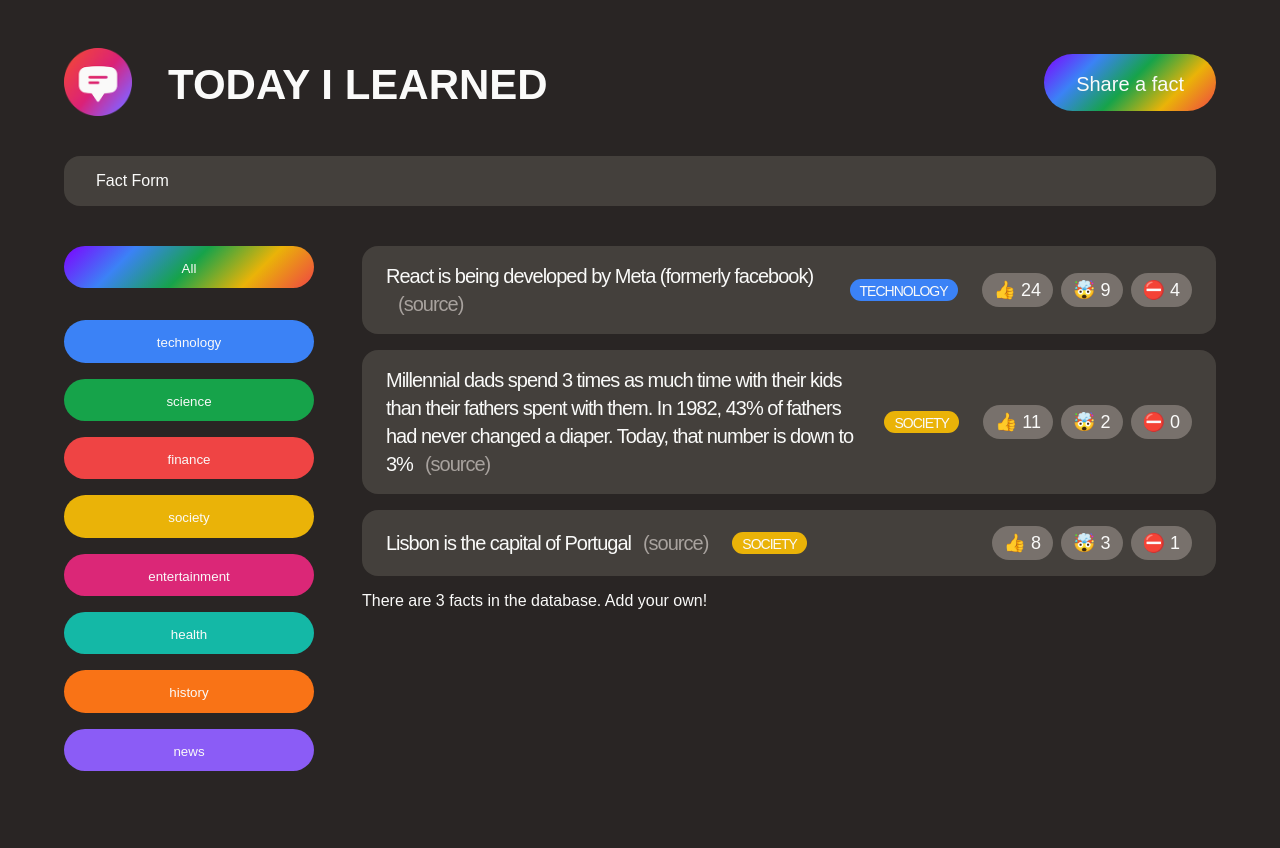
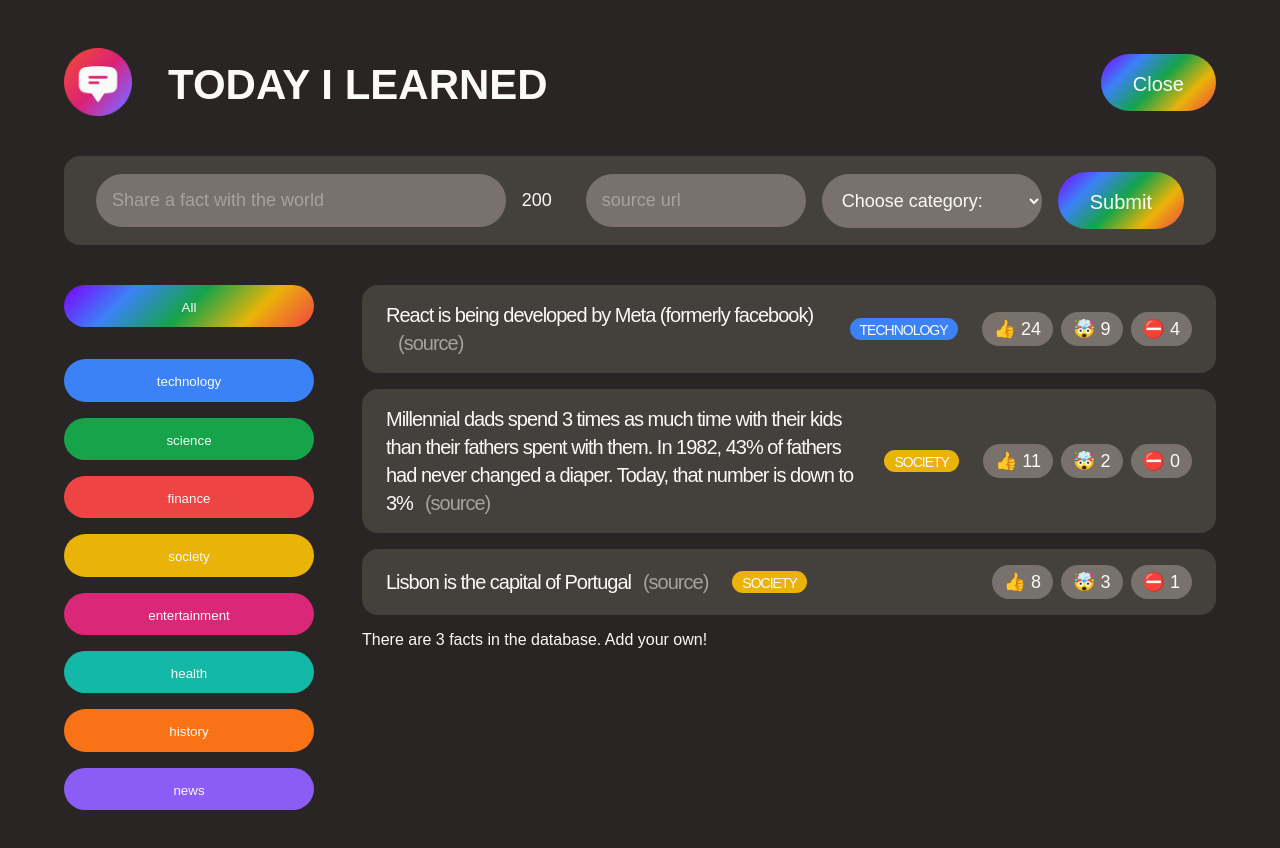
Before and after one commit to chrislee-webdev/today-i-learned, a React (Create React App) app: page / in a window 1280 px wide. Both pictures are taken after a click on the button "Share a fact". Shown: the top 848 px of the page. Built offline with nearby package versions, Linux system fonts and the light colour scheme; a web font is replaced by a local one.

Commit message:
worked on adding category column, hide and show form, and character length countdown

```diff
--- a/src/App.js
+++ b/src/App.js
@@ -46,22 +46,12 @@
 
   return (
     <>
-    {/* Header */}
-    <header className="header">
-            <div className="logo">
-                <img src="logo.png" alt="Today I Learned Logo" />
-            <h1>Today I Learned</h1>
-            </div>
-
-            <button className="btn btn-large btn-open"
-            // update state variable
-            onClick={() => setShowForm((show) => !show)}>Share a fact</button>
-        </header>
+    <Header showForm = {showForm}setShowForm = {setShowForm}/>
 
     {/* Use state variable */}
     {showForm ? <NewFactForm /> : null}
 
-    <main className="main">
+    <main className = "main">
      <CategoryFilter />
      <FactList />
     </main>
@@ -69,9 +59,44 @@
   )
 };
 
+function Header({ showForm, setShowForm }) {
+  const appTitle = 'Today I Learned';
+
+  return (
+  <header className="header">
+            <div className="logo">
+                <img src="logo.png" alt="Today I Learned Logo" />
+            <h1>{appTitle}</h1>
+            </div>
+
+            <button className="btn btn-large btn-open"
+            // update state variable
+            onClick={() => setShowForm((show) => !show)}>{showForm ? 'Close' : 'Share a fact'}</button>
+        </header>
+)};
+
 function NewFactForm() {
-  return <form className='fact-form'>Fact Form</form>
-}
+  const [text, setText]=useState("");
+  const [source, setSource]=useState("");
+  const [category, setCategory]=useState("");
+  const textLength = text.length
+
+  function handleSubmit(e) {
+    e.preventDefault();
+  };
+
+  return <form className="fact-form" onSubmit={handleSubmit}>
+    <input type = "text" placeholder="Share a fact with the world" value={text}
+    onChange={(e) => setText(e.target.value)}/>
+            <span>{200 - textLength}</span>
+            <input value={source} type="text" placeholder="source url" onChange={(e) => setSource(e.target.value)} />
+            <select value={category} onChange={(e) => setCategory(e.target.value)}>
+                <option value="">Choose category:</option>
+                {CATEGORIES.map((cat) => <option key={cat.name} value={cat.name}>{cat.name.toUpperCase()}</option>)}
+            </select>
+            <button className = "btn btn-large">Submit</button>
+  </form>
+};
 
 const CATEGORIES = [
   { name: "technology", color: "#3b82f6" },
@@ -93,7 +118,7 @@
         <button class="btn btn-category" style={{ backgroundColor: cat.color }}>{cat.name}</button></li>)}
     </ul>
   </aside>
-}
+};
 
 function FactList() {
   const facts = initialFacts;
@@ -104,7 +129,7 @@
     <p>There are {facts.length} facts in the database. Add your own!</p>
     </section>
 
-}
+};
 
 function Fact({ fact }) {
   return (
@@ -120,6 +145,6 @@
       <button>⛔️ {fact.votesFalse}</button>
   </div>
   </li>
-)}
+)};
 
 export default App;
```
